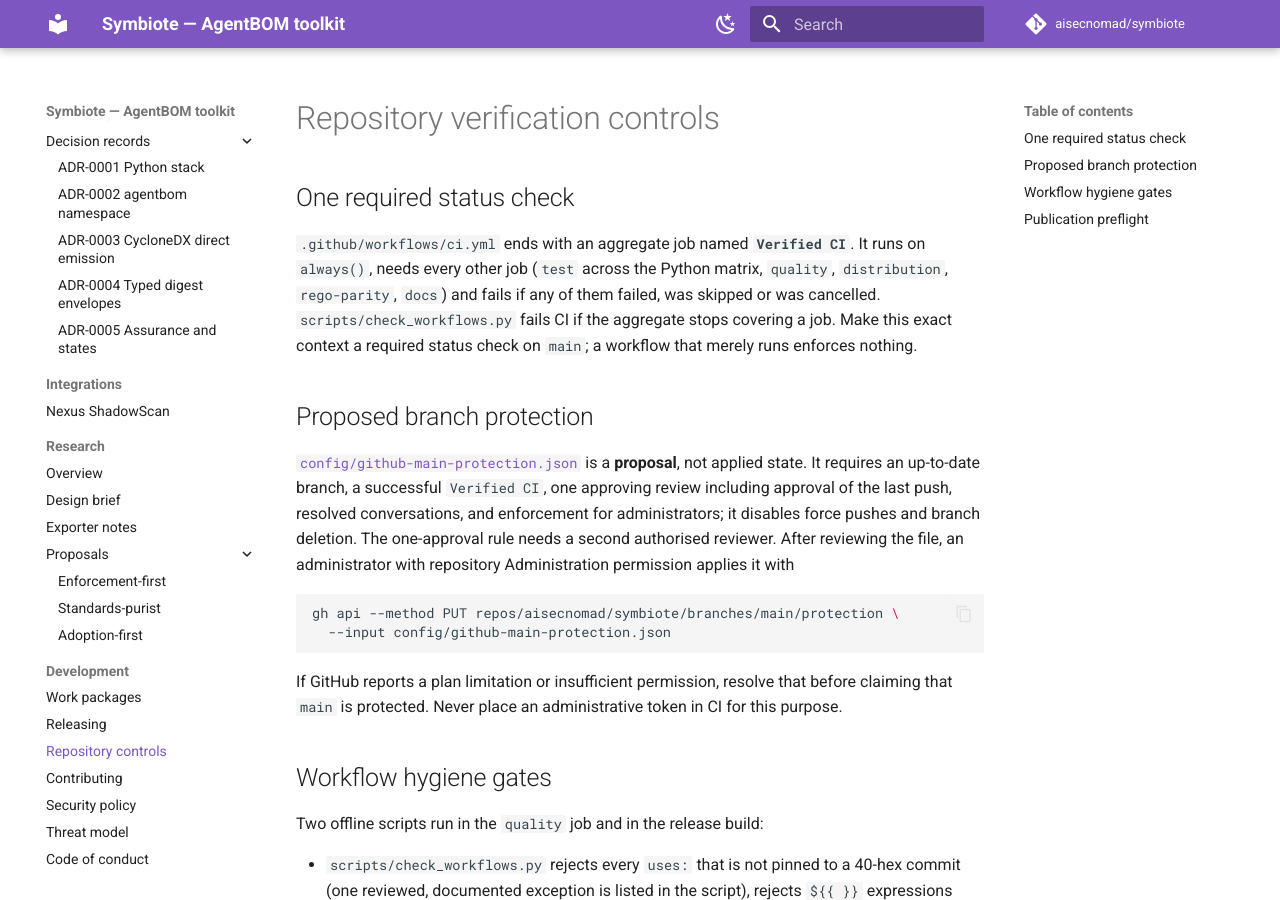
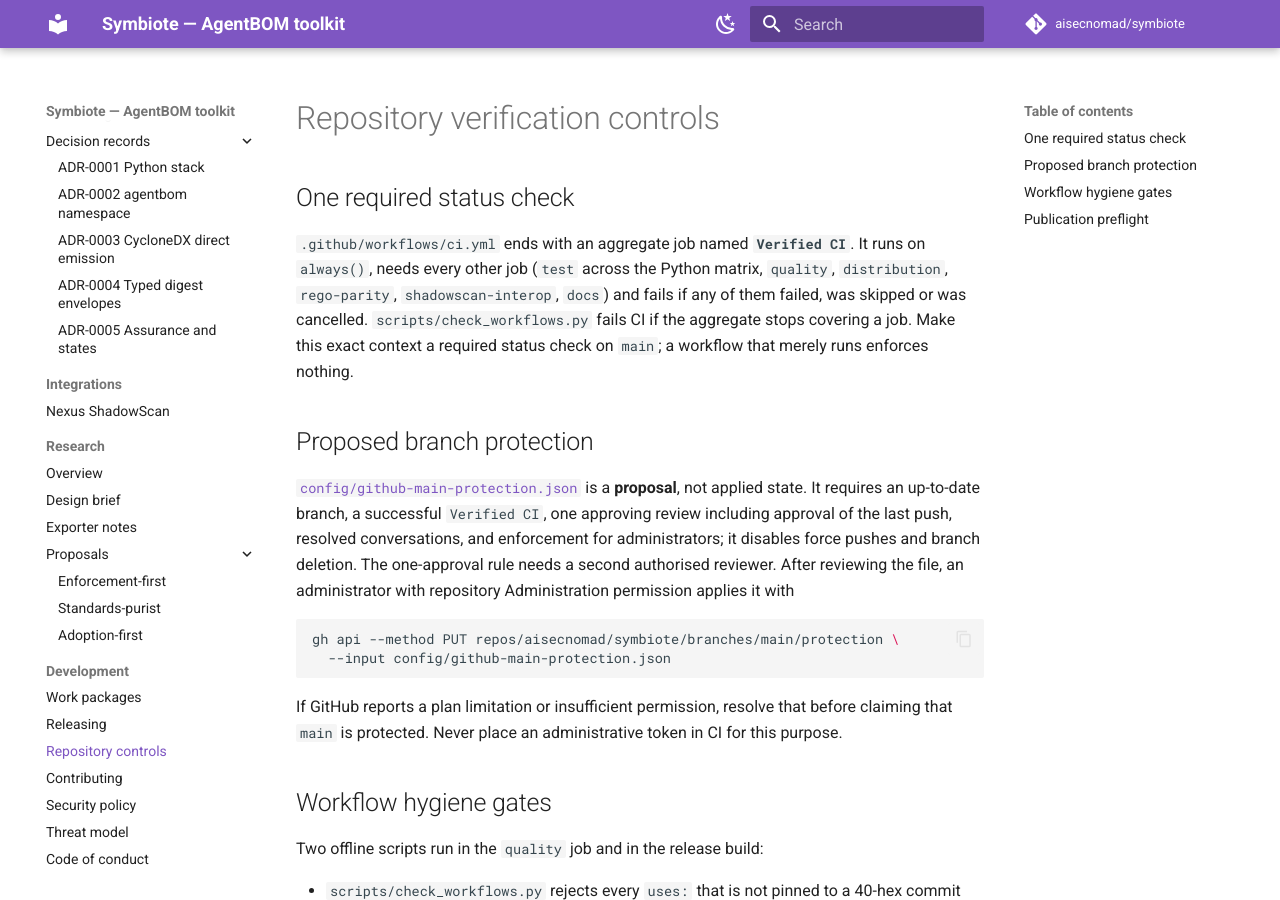
Before and after one commit to Hunzee-VC/Nexus-Symbiote, an MkDocs documentation site: the page built from docs/development/repository-controls.md, in a window 1280 px wide and 900 px high. Built offline with MkDocs 1.6.1 and Material for MkDocs 9.7.7, drawn with Linux system fonts in a browser that asks for light colours; comment, search, counter and statistics services are not loaded.

Commit message:
Address CI review notes: document shadowscan-interop in the required check, explicit pip cache key, output-dir placement
Co-Authored-By: Claude Opus 5.5 <noreply@anthropic.com>
Claude-Session: https://claude.ai/code/session_01JYWyP4jNcEyLFGbtPFH5g1

```diff
--- a/action.yml
+++ b/action.yml
@@ -8,7 +8,7 @@ inputs:
     description: Repository or agent directory to scan, within the checked-out workspace
     default: "."
   output-dir:
-    description: Directory within the workspace that receives agentbom.json, agentbom.cdx.json, agentbom.spdx.json, agentbom.sarif and findings.json
+    description: Directory within the workspace that receives agentbom.json, agentbom.cdx.json, agentbom.spdx.json, agentbom.sarif and findings.json. On runners that reuse a workspace, keep it outside scan-path so a later run does not inventory earlier outputs
     default: agentbom
   fail-on:
     description: "Lowest severity that fails the policy gate: critical, high, medium, low or info"
--- a/docs/development/repository-controls.md
+++ b/docs/development/repository-controls.md
@@ -3,7 +3,8 @@
 ## One required status check
 
 `.github/workflows/ci.yml` ends with an aggregate job named **`Verified CI`**. It runs on `always()`, needs
-every other job (`test` across the Python matrix, `quality`, `distribution`, `rego-parity`, `docs`) and fails
+every other job (`test` across the Python matrix, `quality`, `distribution`, `rego-parity`, `shadowscan-interop`,
+`docs`) and fails
 if any of them failed, was skipped or was cancelled. `scripts/check_workflows.py` fails CI if the aggregate
 stops covering a job. Make this exact context a required status check on `main`; a workflow that merely runs
 enforces nothing.
```
Also changed, not shown: 1 other file.
